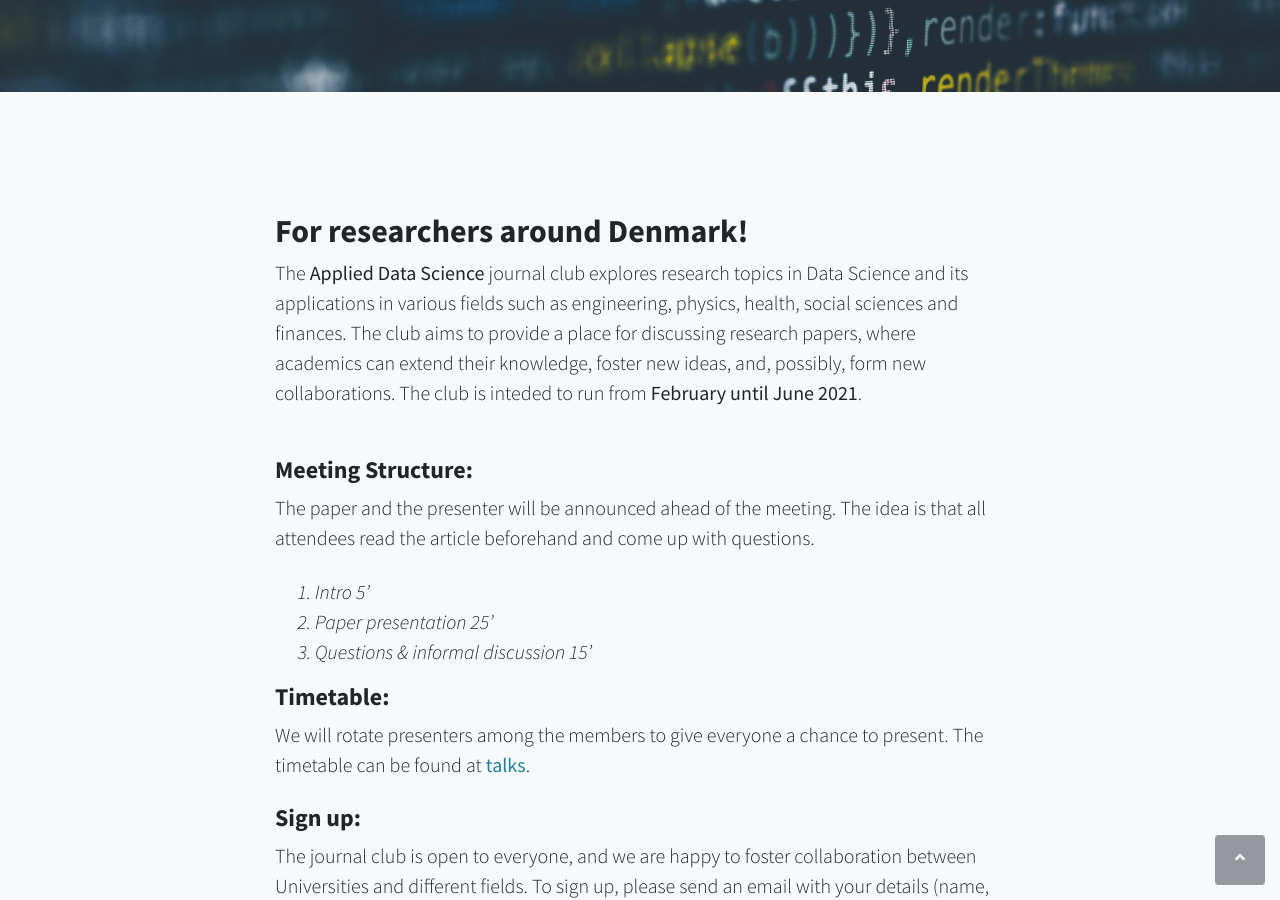
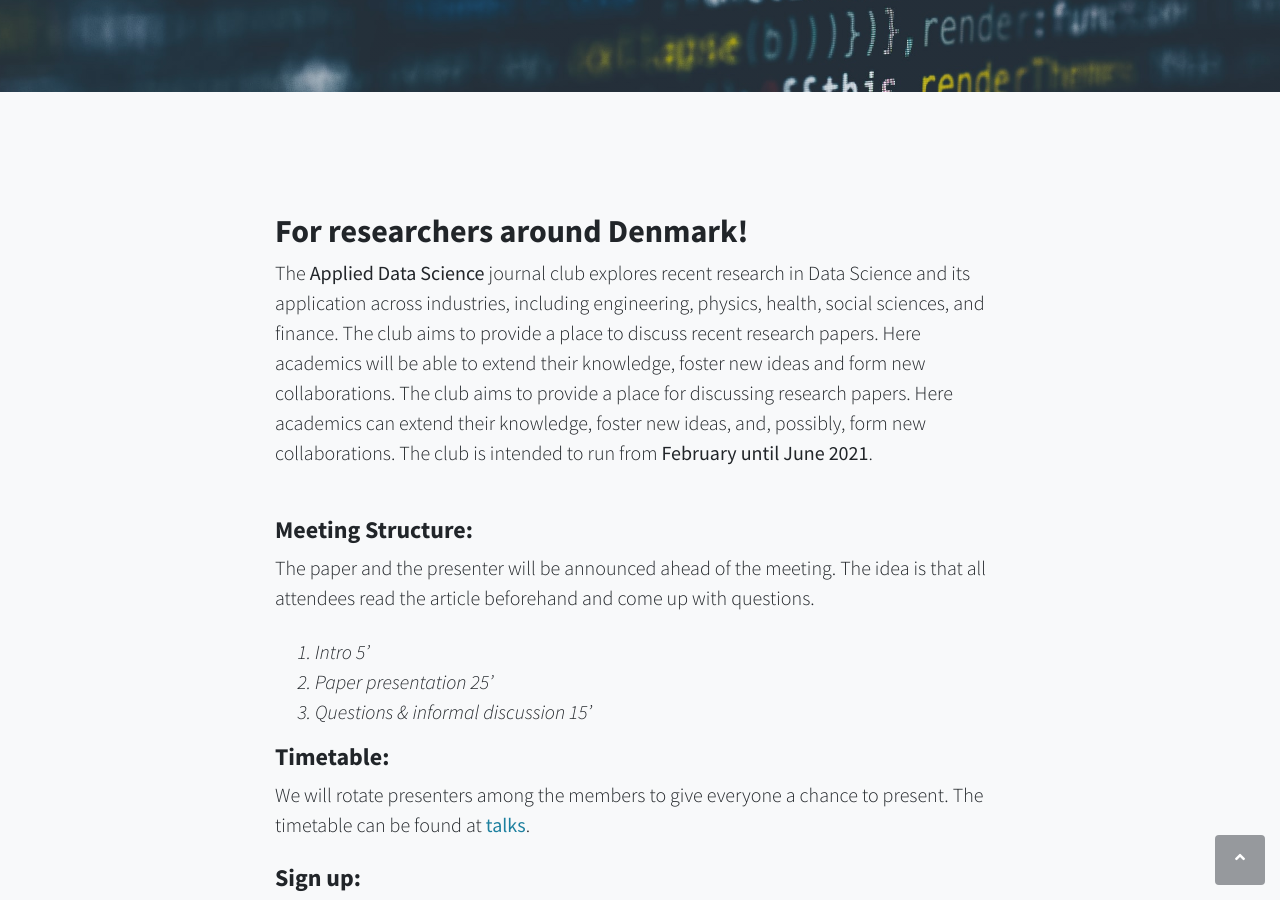
Before and after one commit to milenabaj/tinder_devops, a Jekyll site: the page index.html, which Jekyll copies as it is, in a window 1280 px wide and 900 px high, scrolled down 808 px. Built offline with Jekyll 4.4.1, drawn with Linux system fonts in a browser that asks for light colours.

Commit message:
Update index.html

```diff
--- a/index.html
+++ b/index.html
@@ -30,7 +30,7 @@
   <header class="masthead d-flex">
     <div class="container text-center my-auto">
       <h1 class="mb-1 text-light">Applied Data Science</h1>
-      <h2 class="mb-5 text-light"> <strong>Journal Club</strong></h2>
+      <h2 class="mb-5 text-light"> <em>Journal Club</em></h2>
       <a class="btn btn-secondary btn-xl js-scroll-trigger" href="#about">Find Out More</a>
     </div>
     <div class="overlay"></div>
@@ -42,10 +42,11 @@
       <div class="row">
         <div class="col-lg-8 mx-auto">
           <h2>For researchers around Denmark!</h2>
-          <p class="lead mb-5">The <b>Applied Data Science</b> journal club explores research topics in Data Science and
-          its applications in various fields such as engineering, physics, health, social sciences and finances.
-	  The club aims to provide a place for discussing research papers, where academics can extend their knowledge,
-	  foster new ideas, and, possibly, form new collaborations. The club is inteded to run from <b>February until June 2021</b>.</p>
+          <p class="lead mb-5">The <b>Applied Data Science</b> journal club  explores recent research in Data Science and
+its application across industries, including engineering, physics, health, social sciences, and finance. The club aims to provide a place to discuss recent research papers.
+ Here academics will be able to extend their knowledge, foster new ideas and form new collaborations.
+	  The club aims to provide a place for discussing research papers. Here academics can extend their knowledge,
+	  foster new ideas, and, possibly, form new collaborations. The club is intended to run from <b>February until June 2021</b>.</p>
         </div>
       </div>
       <div class="row">
```
